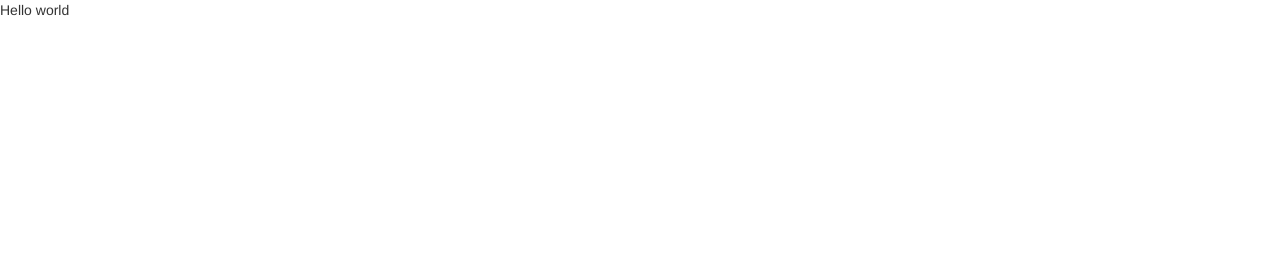
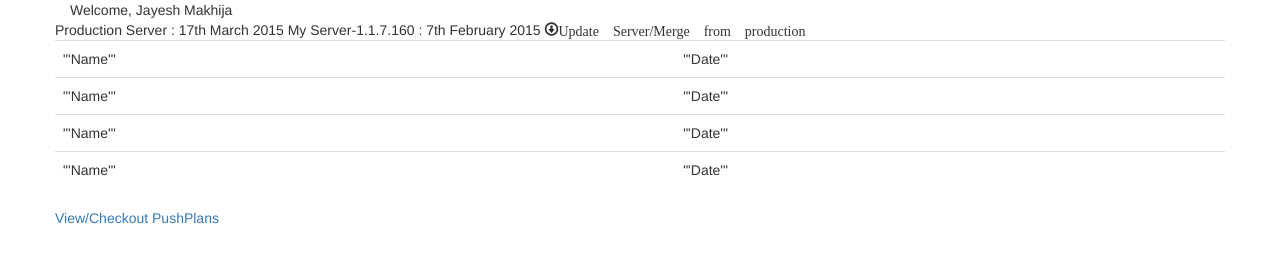
Before and after one commit to jaimakhija/Prototype, a plain HTML site: page index.html in a window 1280 px wide. Drawn offline with nearby package versions, Linux system fonts and the light colour scheme; some packages are replaced by stand-ins of ours.

Commit message:
Landing Page

```diff
--- a/html/home.html
+++ b/html/home.html
@@ -1 +1,15 @@
-{{test}}
+<div class="container" ng-controller="HomeCtrl">
+  Welcome, {{user}}
+  <div class="row">
+      Production Server : {{prodServer}}
+      My Server-{{ip}} : {{myServer}}  <span class="glyphicon glyphicon-download" aria-hidden="true">Update Server/Merge from production</span>
+  </div>
+  <div class="row">
+    <table ng-table class="table">
+      <tr ng-repeat="x in pushPlans">
+        <td data-title>"'Name'"</td>
+        <td data-title>"'Date'"</td>
+      </tr>
+    </table>
+    <a href='/pushplans/'>View/Checkout PushPlans</a>
+  </div>
--- a/js/controllers/HomeCtrl.js
+++ b/js/controllers/HomeCtrl.js
@@ -1,4 +1,13 @@
 angular.module('prototype').controller('HomeCtrl', ['$scope', function($scope) {
-    $scope.test = "Hello world";
+    $scope.user="Jayesh Makhija";
+    $scope.prodServer = "17th March 2015";
+    $scope.ip = "1.1.7.160";
+    $scope.myServer = "7th February 2015";
+
+    $scope.pushPlans = [
+    {name : "CPAUCBU-26", date : "17th March 2015"},
+    {name : "CPAUCBU-13", date : "5th March 2015"},
+    {name : "CPAUCBU-10", date : "7th February 2015"},
+    {name : "CPAUCBU-09", date : "2nd January 2015"}];
 
 }]);
```
Also changed, not shown: html/pushPlans.html (+1 -1 lines).
